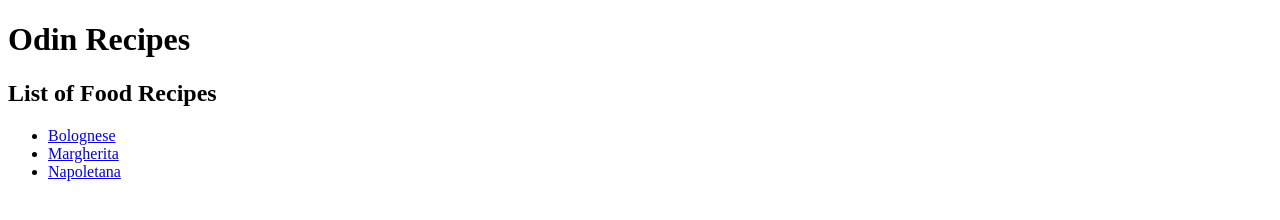
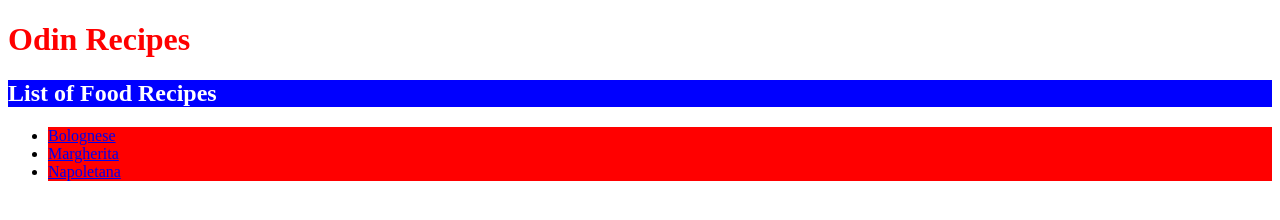
Before and after one commit to gittychoo/odin-recipes, a plain HTML site: page index.html in a window 1280 px wide. Drawn offline with Linux system fonts and the light colour scheme.

Commit message:
Added some style to recipes website

```diff
--- a/index.html
+++ b/index.html
@@ -2,12 +2,13 @@
 <html>
     <head>
         <meta charset="UTF-8">
+        <link rel="stylesheet" href="./style.css">
     </head>
     <body>
         <h1>Odin Recipes</h1>
         <h2>List of Food Recipes</h2>
         <ul>
-            <li><a href = "./recipes/bolognese.html">Bolognese</a></li>
+            <li class = "Bolognese"><a href = "./recipes/bolognese.html">Bolognese</a></li>
             <li><a href = "./recipes/Margherita.html">Margherita</a></li>
             <li><a href = "./recipes/Napoletana.html">Napoletana</a></li>
         </ul>
--- /dev/null
+++ b/style.css
@@ -0,0 +1,11 @@
+h1 {
+    font-family: "Times New Roman", sans-serif ;color: red; font-weight: bold;
+}
+
+h2 {
+    color: white; background-color: blue;
+}
+
+ul li {
+    background-color: red;
+}
```
Also changed, not shown: recipes/bolognese.html (+1 -1 lines).
